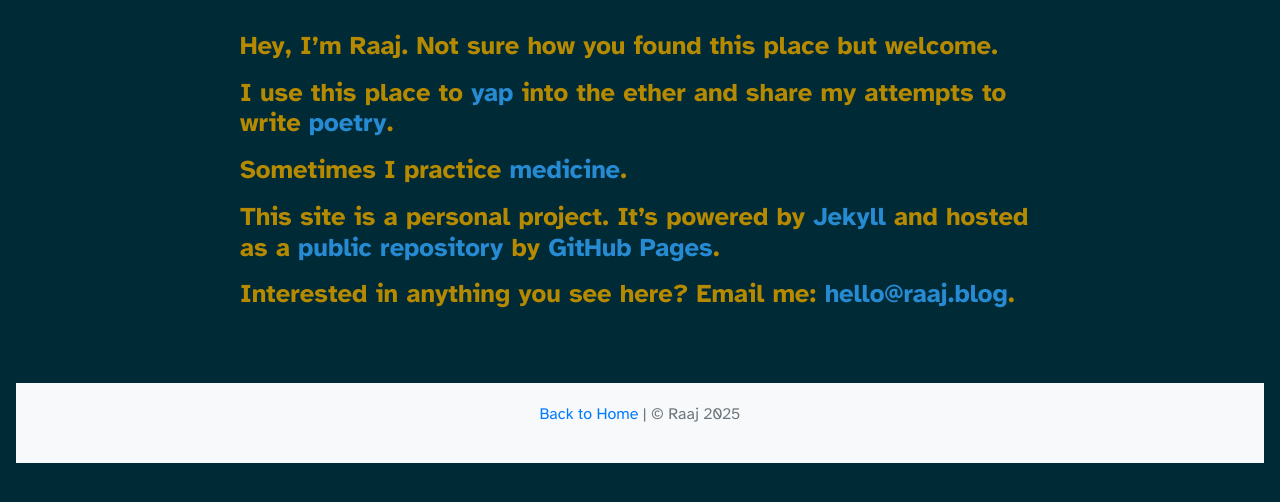
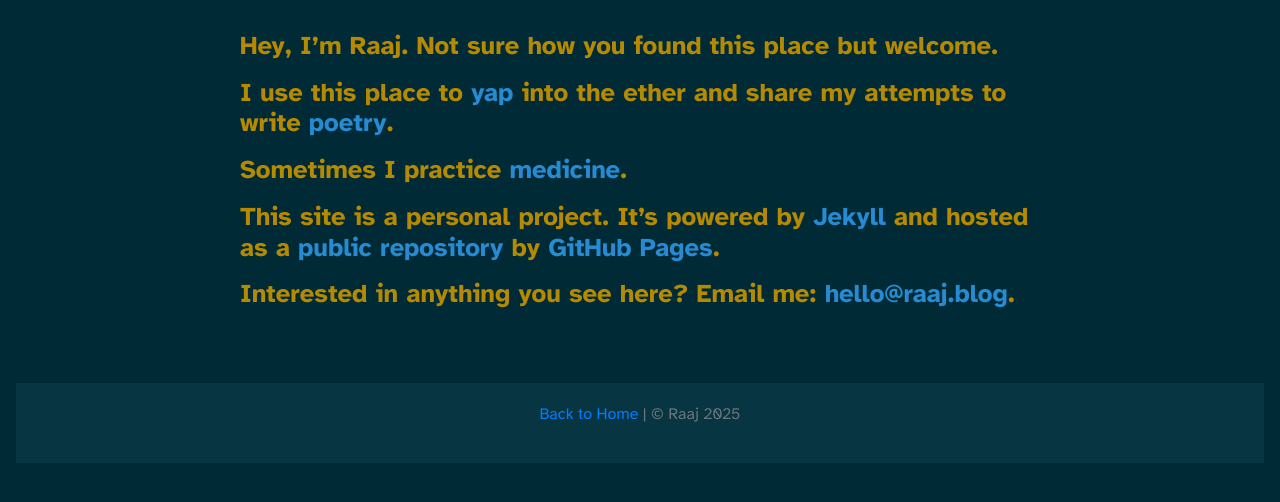
Before and after one commit to itsraaj/itsraaj.github.io, a Jekyll site: the page built from index.md, in a window 1280 px wide. Shown: the top 502 px of the page. Built offline with Jekyll 4.4.1, drawn with Linux system fonts in a browser that asks for light colours.

Commit message:
footer background color update

```diff
--- a/assets/css/style.css
+++ b/assets/css/style.css
@@ -145,7 +145,7 @@ footer {
   font-size: 0.9em;
   text-align: center;
   padding: 20px 0;
-  background: #f8f9fa;
+  background: #073642;
   color: #6c757d;
 }
 
```
